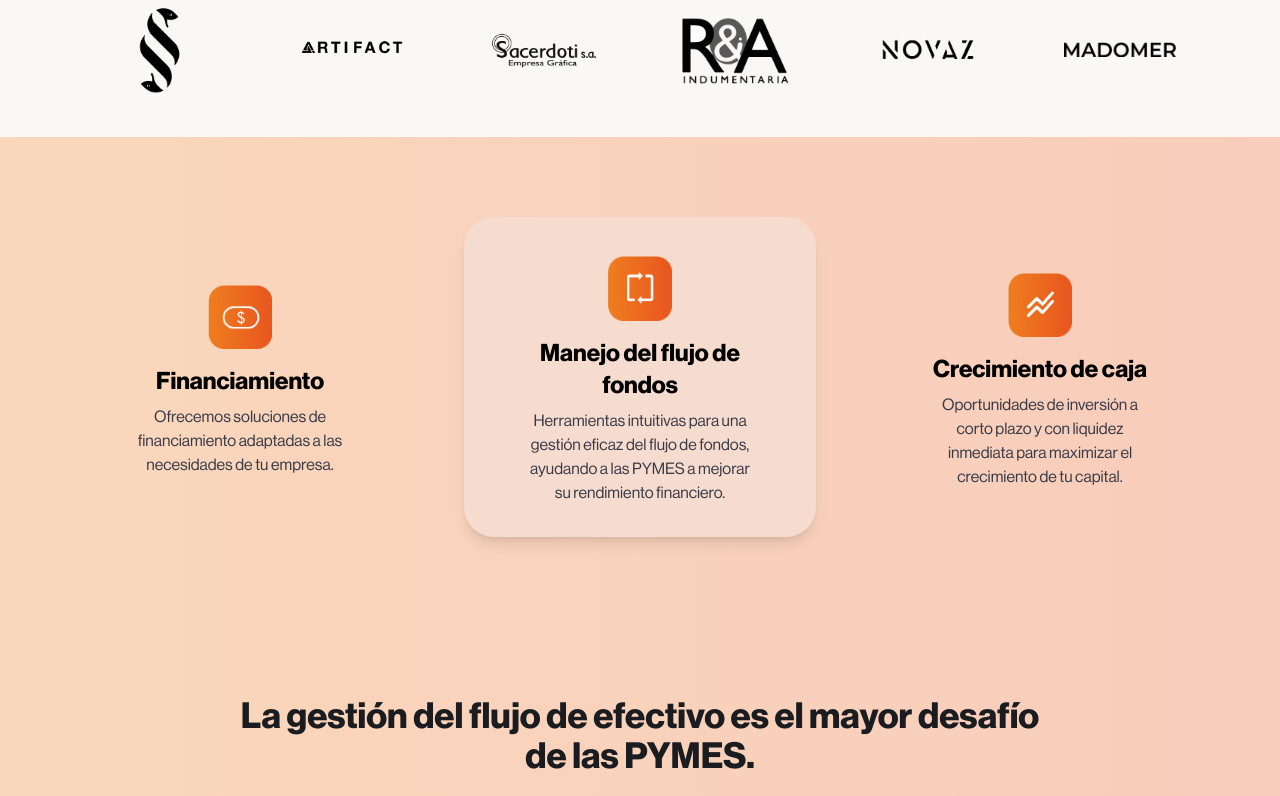
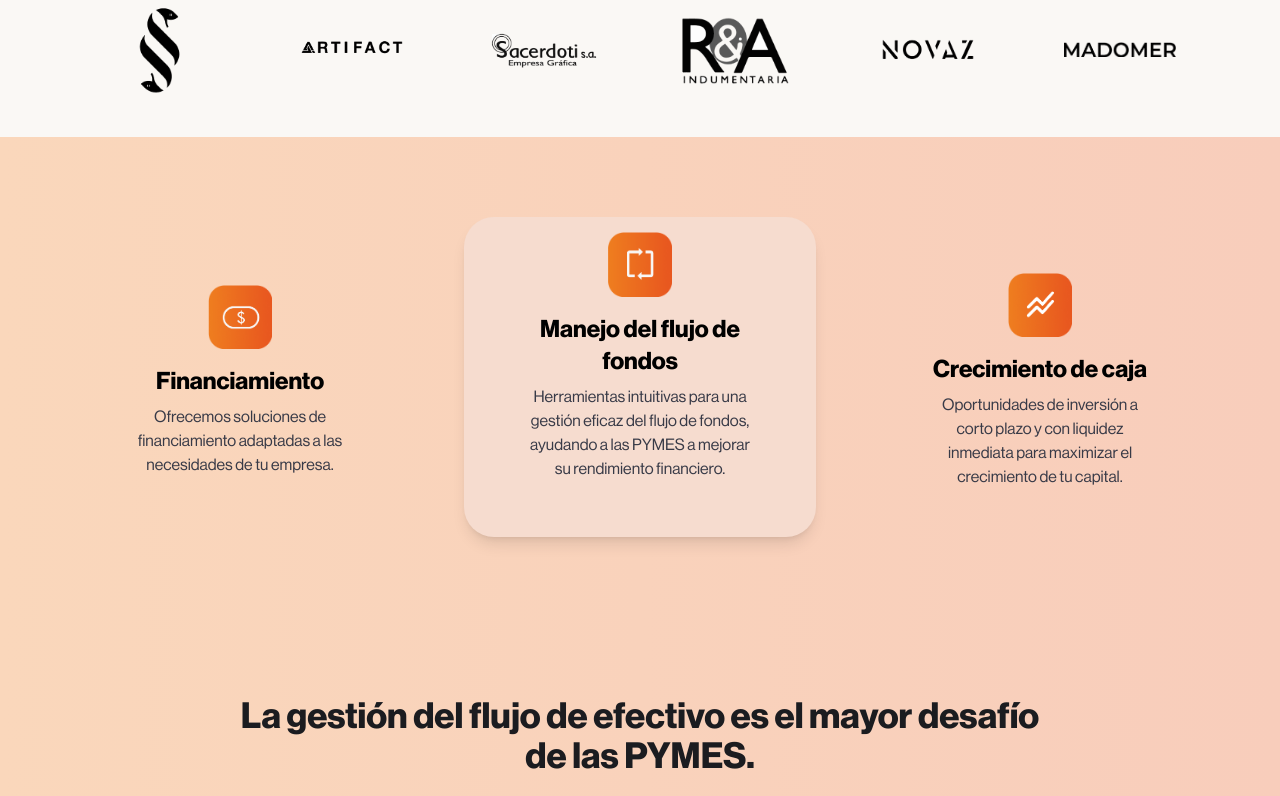
Before and after one commit to MaxiSanchez600/cresiumweb, a React (Vite) app: page / in a window 1280 px wide. Shown: the part 700-1496 px from the top of the page. Built offline with nearby package versions, Linux system fonts and the light colour scheme.

Commit message:
add animation

```diff
--- /dev/null
+++ b/src/components/main-solution-cards.jsx
@@ -0,0 +1,56 @@
+/* eslint-disable react/prop-types */
+import fund from "../assets/images/fund.png";
+import doller from "../assets/images/doller.png";
+import cash from "../assets/images/cash.png";
+import { useTranslation } from "react-i18next";
+import SolutionCard from "./solution-card";
+import { useState } from "react";
+
+export default function MainSolutionCard() {
+  const { t } = useTranslation();
+
+  const [active, setActive] = useState("solution2");
+
+  const onHover = (event) => {
+    if (!event.target.id) {
+      return;
+    }
+
+    setActive(event.target.id);
+  };
+
+  return (
+    <div className="grid lg:gap-12 md:gap-2 gap-8 grid-cols-3 lg:py-20 py-10">
+      <SolutionCard
+        id="solution1"
+        imgpositon="top"
+        title={t("soltions.solution_1.title")}
+        src={doller}
+        bgacive={active === "solution1"}
+        description={t("soltions.solution_1.description")}
+        width="70%"
+        onHover={onHover}
+      />
+      <SolutionCard
+        id="solution2"
+        imgpositon="top"
+        title={t("soltions.solution_2.title")}
+        src={fund}
+        bgacive={active === "solution2"}
+        description={t("soltions.solution_2.description")}
+        width="70%"
+        onHover={onHover}
+      />
+      <SolutionCard
+        id="solution3"
+        imgpositon="top"
+        title={t("soltions.solution_3.title")}
+        src={cash}
+        bgacive={active === "solution3"}
+        description={t("soltions.solution_3.description")}
+        width="70%"
+        onHover={onHover}
+      />
+    </div>
+  );
+}
--- a/src/components/solution-card.jsx
+++ b/src/components/solution-card.jsx
@@ -1,12 +1,14 @@
 /* eslint-disable react/prop-types */
 import Text from "./text";
 export default function SolutionCard({
+  id,
   title,
   description,
   src,
   imgpositon,
   bgacive = false,
   width = "90%",
+  onHover,
 }) {
   const style = {
     width: width,
@@ -14,8 +16,12 @@ export default function SolutionCard({
 
   return (
     <div
-      className={`min-h-50 rounded-[30px] py-4 px-3 transition duration-200 cursor-default ease-out  ${
-        bgacive ? "sm:bg-[#f6dccf] sm:shadow-lg" : "sm:bg-inherit"
+      onMouseOver={onHover}
+      id={id}
+      className={`min-h-50 rounded-[30px] px-3 transition duration-200 cursor-default duration-500 ease-out-custom  ${
+        bgacive
+          ? "sm:bg-[#f6dccf] sm:shadow-lg animate-slide-up"
+          : "sm:bg-inherit"
       } bg-[#FFFFFF5E] flex flex-col h-80 items-center justify-center`}
     >
       {imgpositon === "top" && <img src={src} className="w-16 mx-auto py-4" />}
--- a/src/index.css
+++ b/src/index.css
@@ -99,3 +99,35 @@ body {
   scrollbar-face-color: #4a5568;
   scrollbar-track-color: #a0aec0;
 }
+
+@layer utilities {
+  .ease-out-custom {
+    transition-timing-function: cubic-bezier(0.25, 0.1, 0.25, 1);
+  }
+}
+
+@keyframes slide-up {
+  from {
+    padding-bottom: 0rem;
+  }
+  to {
+    padding-bottom: 3rem; /* Ajusta la distancia que desees */
+  }
+}
+@keyframes slide-down {
+  from {
+    padding-bottom: 3rem;
+  }
+  to {
+    padding-bottom: 0rem; /* Ajusta la distancia que desees */
+  }
+}
+@layer utilities {
+  .animate-slide-up {
+    animation: slide-up 0.5s ease-out forwards;
+  }
+
+  .animate-slide-down {
+    animation: slide-up 0.5s ease-out forwards;
+  }
+}
--- a/src/pages/home.jsx
+++ b/src/pages/home.jsx
@@ -40,6 +40,7 @@ import { FloatingWhatsApp } from "react-floating-whatsapp";
 import Emailnewsletter from "../components/email-newsletter";
 import { useInView } from "react-intersection-observer";
 import "intersection-observer";
+import MainSolutionCard from "../components/main-solution-cards";
 
 export default function Home() {
   const { t } = useTranslation();
@@ -190,32 +191,7 @@ export default function Home() {
             <div className="lg:gap-10 gap-5 pb-20 2xl:w-[60%] w-[90%] mx-auto">
               <div ref={scrollerRef1} className="scroll-container">
                 <div className="min-w-[1100px]">
-                  <div className="grid lg:gap-12 md:gap-2 gap-8 grid-cols-3 lg:py-20 py-10">
-                    <SolutionCard
-                      imgpositon="top"
-                      title={t("soltions.solution_1.title")}
-                      src={doller}
-                      bgacive={false}
-                      description={t("soltions.solution_1.description")}
-                      width="70%"
-                    />
-                    <SolutionCard
-                      imgpositon="top"
-                      title={t("soltions.solution_2.title")}
-                      src={fund}
-                      bgacive={true}
-                      description={t("soltions.solution_2.description")}
-                      width="70%"
-                    />
-                    <SolutionCard
-                      imgpositon="top"
-                      title={t("soltions.solution_3.title")}
-                      src={cash}
-                      bgacive={false}
-                      description={t("soltions.solution_3.description")}
-                      width="70%"
-                    />
-                  </div>
+                  <MainSolutionCard />
                 </div>
               </div>
             </div>
```
